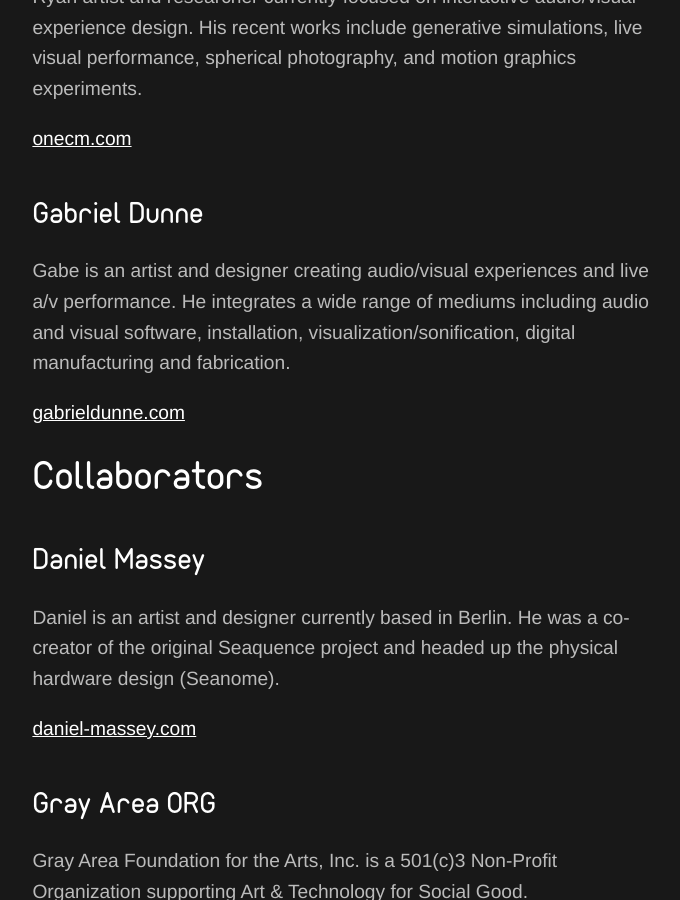
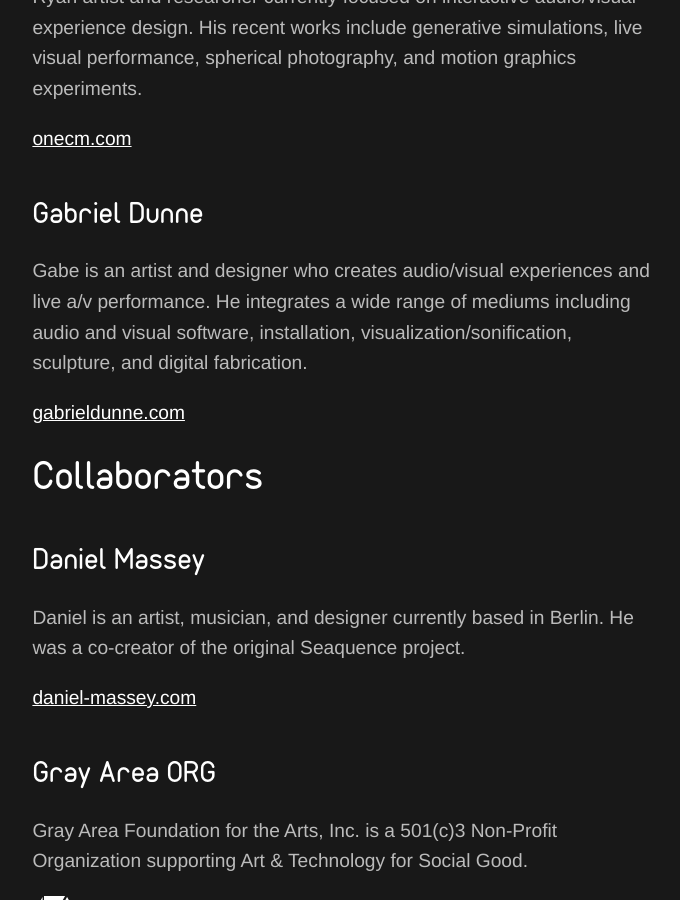
Before and after one commit to oknk/seaquence, a Jekyll site: the page built from index.md, in a window 1280 px wide and 900 px high, scrolled down 7001 px. Shown: the whole window, without its empty margins (296-976 px from the left). Built offline with Jekyll 4.4.1, drawn with Linux system fonts in a browser that asks for light colours; comment, search, counter and statistics services are not loaded.

Commit message:
Updating bios

```diff
--- a/_includes/about.md
+++ b/_includes/about.md
@@ -8,7 +8,7 @@
 
 ## Gabriel Dunne
 
-Gabe is an artist and designer creating audio/visual experiences and live a/v performance. He integrates a wide range of mediums including audio and visual software, installation, visualization/sonification, digital manufacturing and fabrication.
+Gabe is an artist and designer who creates audio/visual experiences and live a/v performance. He integrates a wide range of mediums including audio and visual software, installation, visualization/sonification, sculpture, and digital fabrication.
 
 [gabrieldunne.com](http://gabrieldunne.com)
 
@@ -17,7 +17,7 @@
 
 ## Daniel Massey
 
-Daniel is an artist and designer currently based in Berlin. He was a co-creator of the original Seaquence project and headed up the physical hardware design (Seanome).
+Daniel is an artist, musician, and designer currently based in Berlin. He was a co-creator of the original Seaquence project.
 
 [daniel-massey.com](http://daniel-massey.com)
 
```
